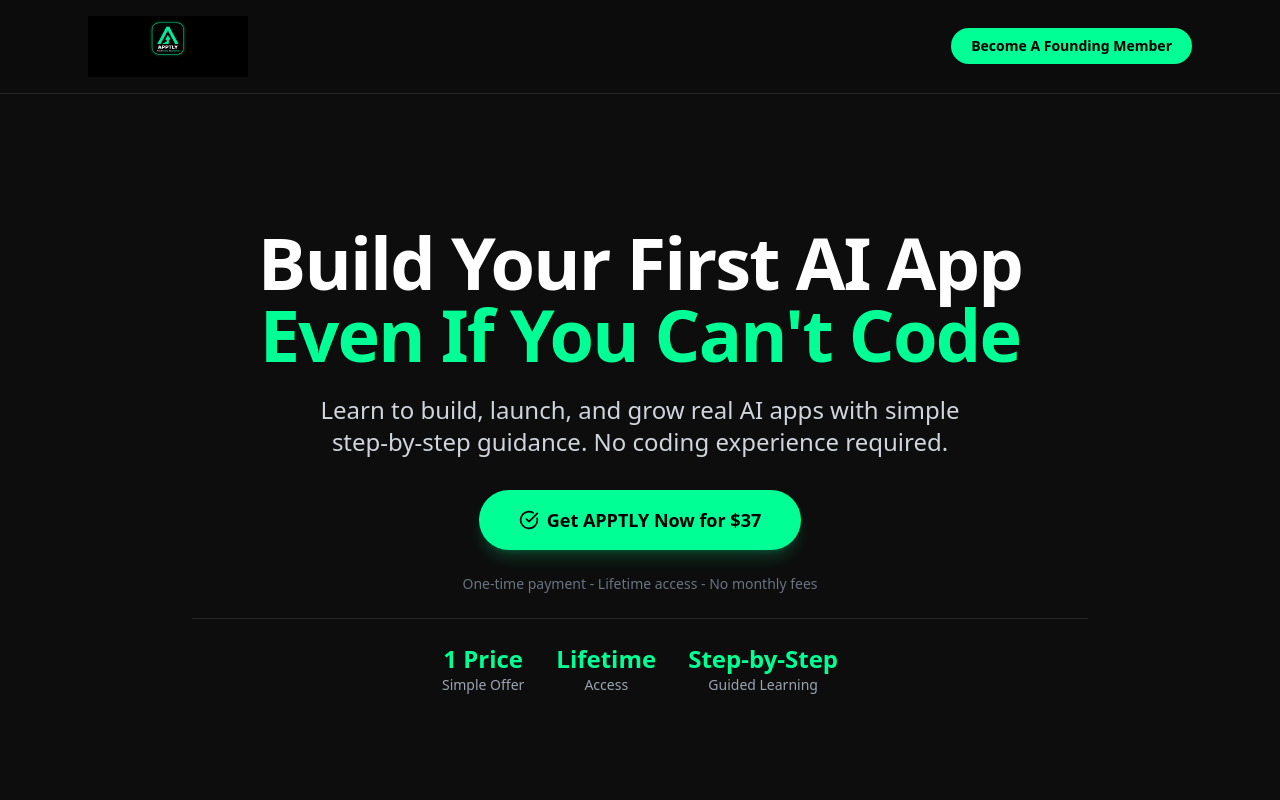
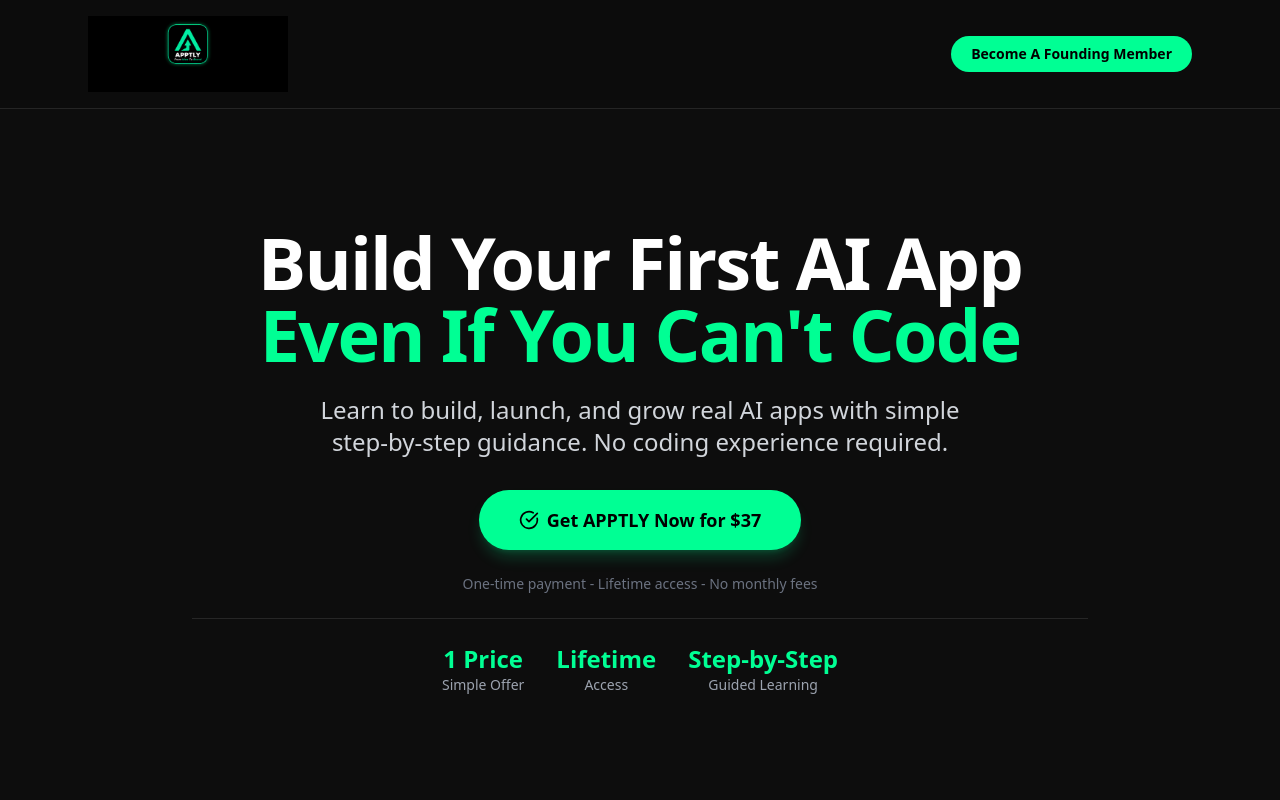
Before and after one commit to myapptly/apptly-website, a Next.js app: page / in a window 1280 px wide. Shown: the top 800 px of the page. Built offline with nearby package versions, Linux system fonts and the light colour scheme.

Commit message:
Update logo again

```diff
--- a/components/navbar.tsx
+++ b/components/navbar.tsx
@@ -9,7 +9,7 @@ export function Navbar() {
         <Image
           src="/small%20apptly%20logo.png"
           alt="APPTLY Logo"
-          width={160}
+          width={200}
           height={100}
           className="object-contain"
         />
```
